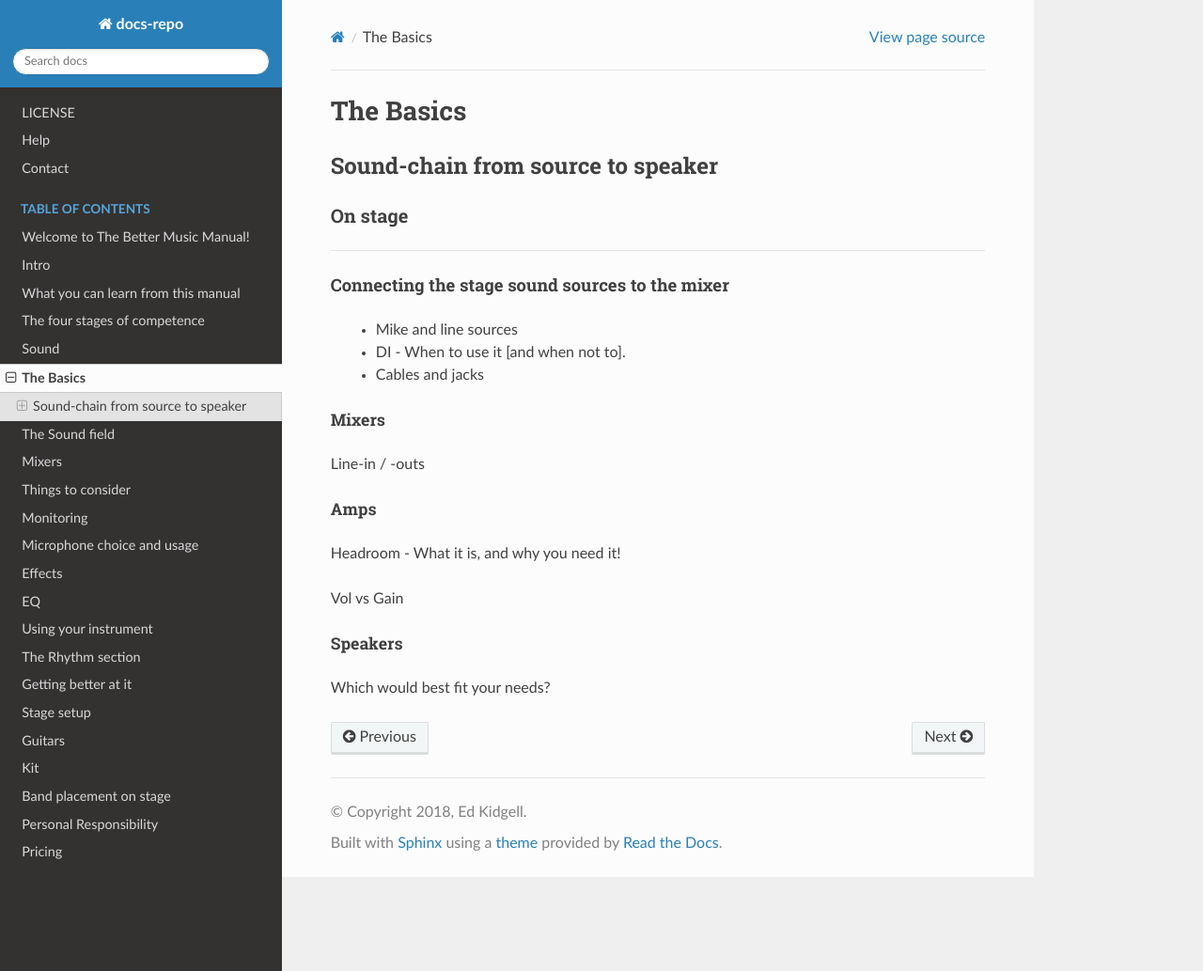
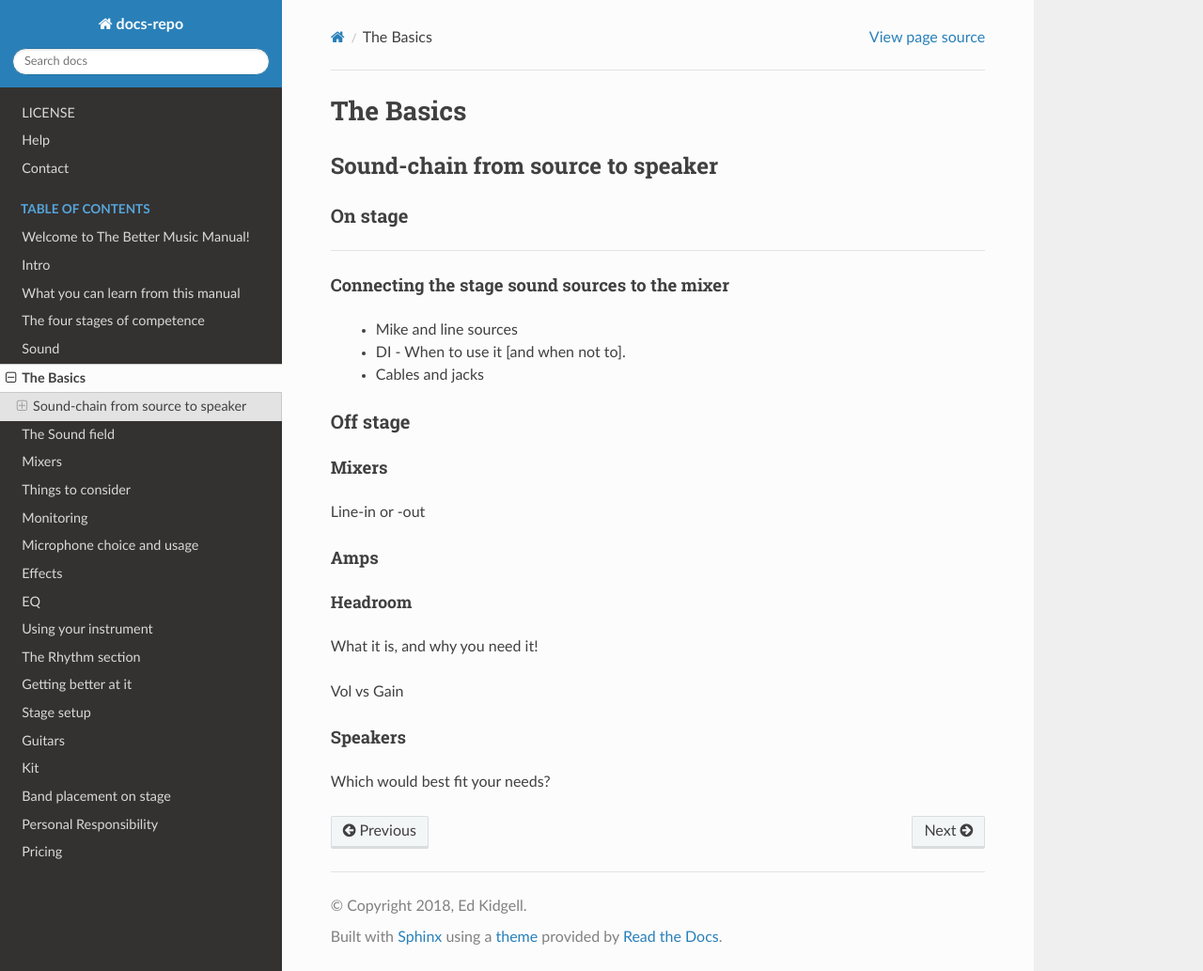
Before and after one commit to flakjakk/docs-repo, a Sphinx documentation site: the page built from docs/source/sound-basics.rst, in a window 1280 px wide and 1033 px high. Shown: the whole window at 94% size. Built offline with Sphinx 7.4.7 and the Read the Docs theme 2.0.0, drawn with Linux system fonts in a browser that asks for light colours; pages that are not in the unit, such as notebooks, are missing from menus.

Commit message:
Update 'sound-basics'.

```diff
--- a/docs/source/sound-basics.rst
+++ b/docs/source/sound-basics.rst
@@ -16,19 +16,25 @@ Connecting the stage sound sources to the mixer
 	- DI - When to use it [and when not to].
 	- Cables and jacks
 
+Off stage
+=========
+
 Mixers
-^^^^^^
+------
 
-Line-in / -outs
+Line-in or -out
 
 Amps
-^^^^
+----
 
-Headroom - What it is, and why you need it!
+Headroom
+^^^^^^^^
+
+What it is, and why you need it!
 
 Vol vs Gain
 
 Speakers
-^^^^^^^^
+--------
 
 Which would best fit your needs?
```
